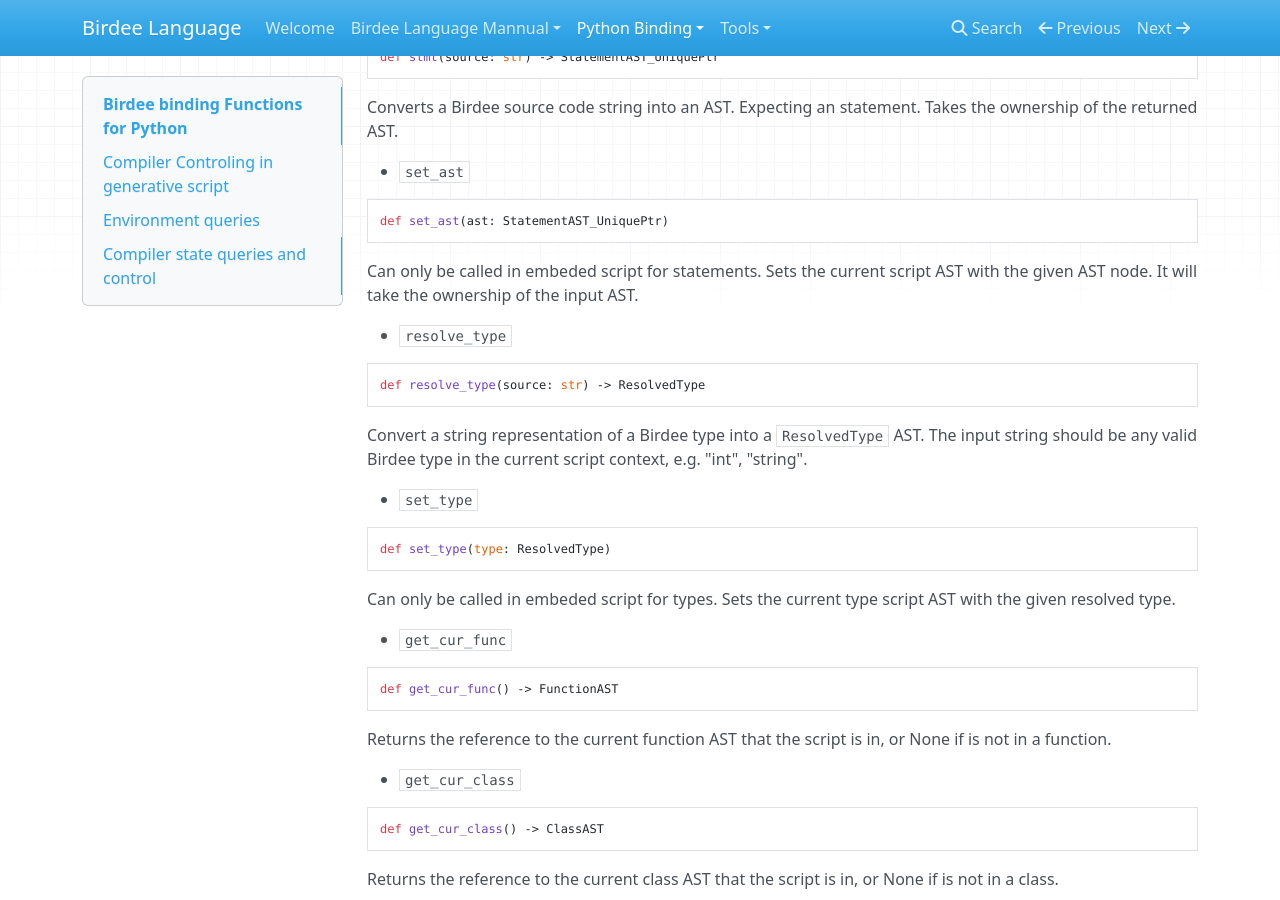
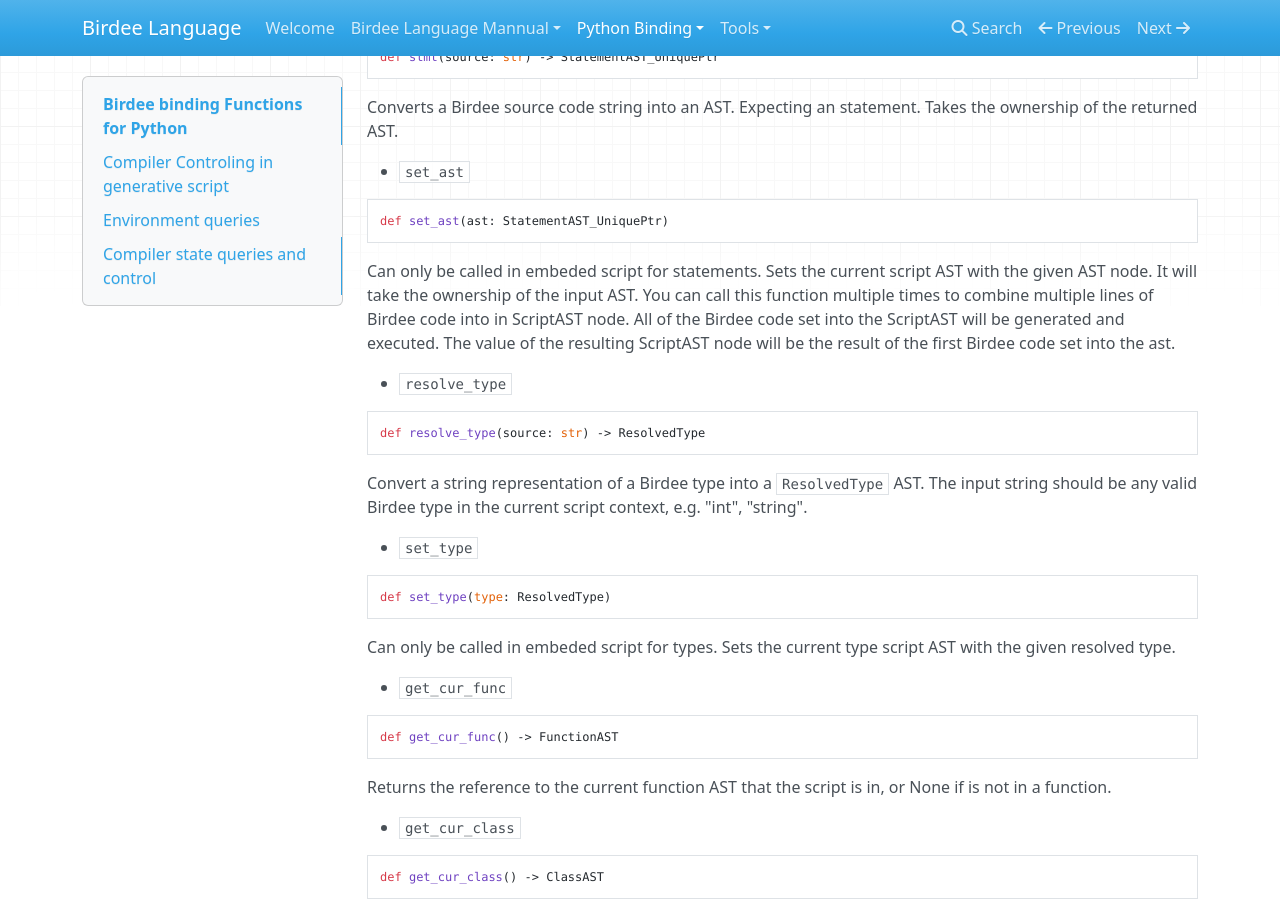
Before and after one commit to Birdee-lang/Doc, an MkDocs documentation site: the page built from docs/Python Binding/0020.Functions.md, in a window 1280 px wide and 900 px high, scrolled down 2704 px. Built offline with MkDocs 1.6.1, drawn with Linux system fonts in a browser that asks for light colours; nearby versions of some CDN libraries.

Commit message:
update script api

````diff
--- a/docs/Python Binding/0020.Functions.md
+++ b/docs/Python Binding/0020.Functions.md
@@ -99,7 +99,7 @@ Converts a Birdee source code string into an AST. Expecting an statement. Takes
 ```python
 def set_ast(ast: StatementAST_UniquePtr)
 ```
-Can only be called in embeded script for statements. Sets the current script AST with the given AST node. It will take the ownership of the input AST.
+Can only be called in embeded script for statements. Sets the current script AST with the given AST node. It will take the ownership of the input AST. You can call this function multiple times to combine multiple lines of Birdee code into in ScriptAST node. All of the Birdee code set into the ScriptAST will be generated and executed. The value of the resulting ScriptAST node will be the result of the first Birdee code set into the ast.
 
  * `resolve_type`
 ```python
````
Also changed, not shown: docs/Birdee Language Mannual/0060Class.md (+1 -0 lines), docs/Python Binding/0030.Classes.md (+2 -1 lines).
